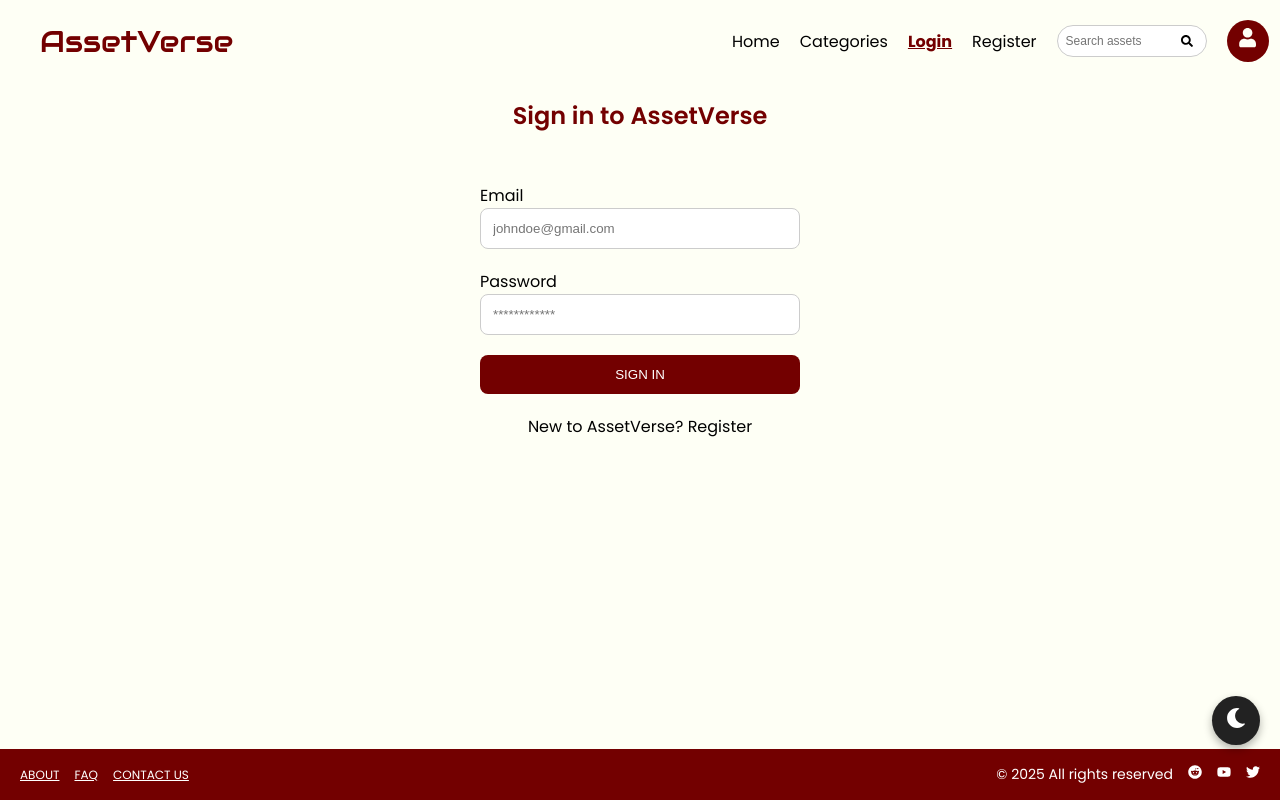
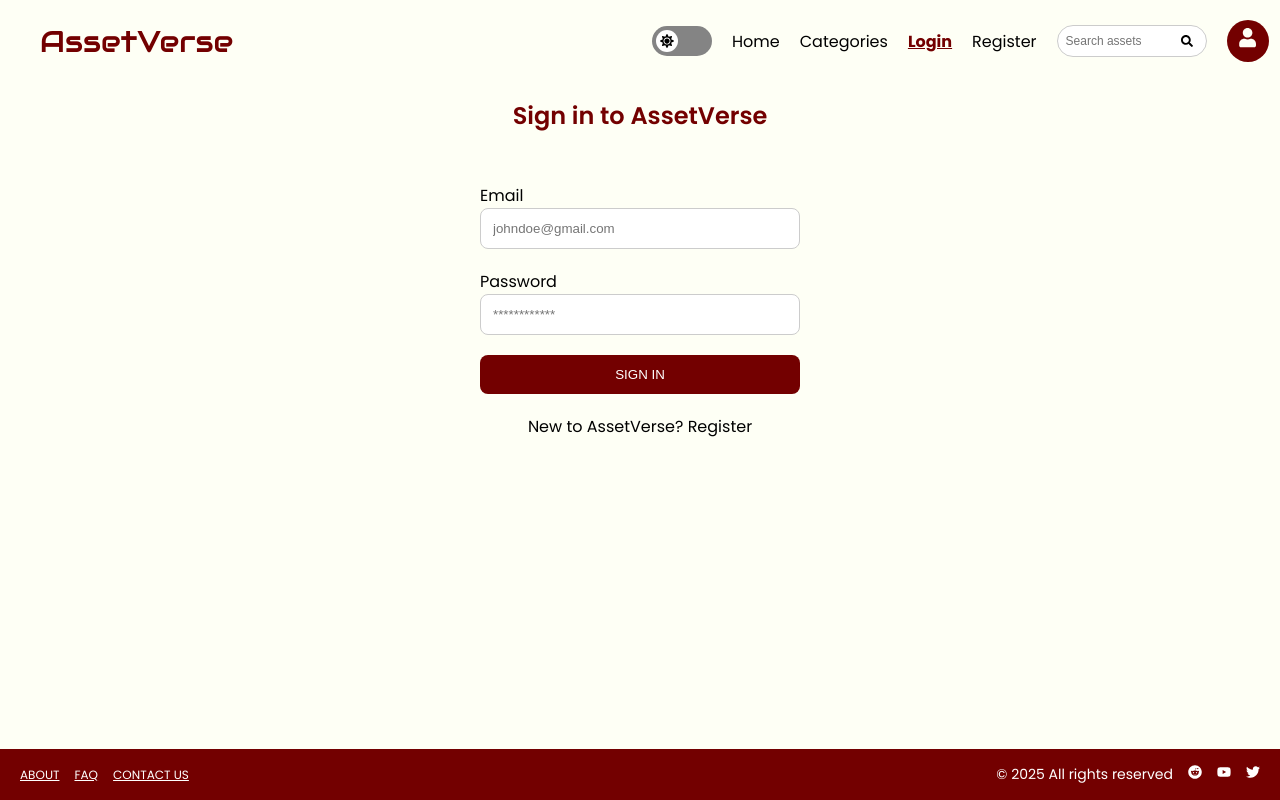
Before and after one commit to alexvalmu/assetVerse, a React (Create React App) app in the folder frontend/: page /login in a window 1280 px wide. Built offline with nearby package versions, Linux system fonts and the light colour scheme.

Commit message:
boton modo

```diff
--- a/frontend/src/App.js
+++ b/frontend/src/App.js
@@ -38,7 +38,7 @@ function App() {
 
             </Routes>
           </div>
-          <BotonModo />
+
           <Footer />
         </div>
       </Router>
--- a/frontend/src/components/BotonModo.jsx
+++ b/frontend/src/components/BotonModo.jsx
@@ -1,5 +1,6 @@
 import { useEffect, useState } from 'react';
-import {FaSun, FaMoon} from 'react-icons/fa';
+import { FaSun, FaMoon } from 'react-icons/fa';
+
 function BotonModo() {
     const [modoOscuro, setModoOscuro] = useState(() => {
         return localStorage.getItem('modo') === 'oscuro';
@@ -8,11 +9,11 @@ function BotonModo() {
     useEffect(() => {
         if (modoOscuro) {
             document.body.classList.add('modo-oscuro');
-        document.documentElement.classList.add('modo-oscuro');  // <-- Esto
+            document.documentElement.classList.add('modo-oscuro');
             localStorage.setItem('modo', 'oscuro');
         } else {
             document.body.classList.remove('modo-oscuro');
-        document.documentElement.classList.remove('modo-oscuro');  // <-- Esto
+            document.documentElement.classList.remove('modo-oscuro');
             localStorage.setItem('modo', 'claro');
         }
     }, [modoOscuro]);
@@ -22,27 +23,58 @@ function BotonModo() {
     };
 
     return (
-        <button
-            onClick={alternarModo}
+        <div style={{
+
+        }}>
+            <label style={{
+                display: 'flex',
+                alignItems: 'center',
+                cursor: 'pointer'
+            }}>
+                <div style={{
+                    position: 'relative',
+                    width: '60px',
+                    height: '30px',
+                    backgroundColor: modoOscuro ? '#848484' : '#848484',
+                    borderRadius: '999px',
+                    transition: 'background-color 0.3s ease'
+                }}>
+                    <input
+                        type="checkbox"
+                        checked={modoOscuro}
+                        onChange={alternarModo}
                         style={{
-                position: 'fixed',
-                bottom: '55px',
-                right: '20px',
-                zIndex: 9999,
-                padding: '12px 14px',
+                            opacity: 0,
+                            width: '100%',
+                            height: '100%',
+                            position: 'absolute',
+                            cursor: 'pointer',
+                            zIndex: 2
+                        }}
+                    />
+                    <div style={{
+                        position: 'absolute',
+                        top: '4px',
+                        left: modoOscuro ? '32px' : '4px',
+                        width: '22px',
+                        height: '22px',
                         borderRadius: '50%',
-                backgroundColor: modoOscuro ? '#fff' : '#222',
-                color: modoOscuro ? '#000' : '#fff',
-                fontSize: '20px',
-                boxShadow: '0 4px 8px rgba(0,0,0,0.3)',
-                border: 'none',
-                cursor: 'pointer',
-                transition: 'all 0.3s ease'
-            }}
-            title={`Cambiar a modo ${modoOscuro ? 'claro' : 'oscuro'}`}
-        >
-            {modoOscuro ? <FaSun/> : <FaMoon/>}
-        </button>
+                        backgroundColor: modoOscuro ? '#c7c7c7' : '#fff',
+                        display: 'flex',
+                        alignItems: 'center',
+                        justifyContent: 'center',
+                        transition: 'left 0.3s ease, background-color 0.3s ease',
+                        zIndex: 1
+                    }}>
+                        {modoOscuro ? (
+                            <FaMoon color="black" size={14} />
+                        ) : (
+                            <FaSun color="black" size={14} />
+                        )}
+                    </div>
+                </div>
+            </label>
+        </div>
     );
 }
 
--- a/frontend/src/components/Header.jsx
+++ b/frontend/src/components/Header.jsx
@@ -4,7 +4,7 @@ import { useSelector, useDispatch } from 'react-redux';
 import { logout, reset } from '../features/auth/authSlice';
 import { useState } from 'react';
 import { useLocation } from 'react-router-dom';
-
+import BotonModo from './BotonModo';
 function Header() {
   const navigate = useNavigate();
   const dispatch = useDispatch();
@@ -43,6 +43,7 @@ const handleLinkClick = () => {
     <header  className={`header ${isMenuOpen ? 'menu-open' : ''}`}>
       <div className='logo'>
         <Link to='/'>AssetVerse</Link>
+
       </div>
 
       <div>
@@ -50,6 +51,7 @@ const handleLinkClick = () => {
           {isMenuOpen ? <FaTimes /> : <FaBars />}
         </button>
         <ul className="menu-list">
+            <BotonModo />
           <li><Link to='/' onClick={handleLinkClick} className={location.pathname === '/' ? 'active' : ''}>Home</Link></li>
           <li><Link to='/categories' onClick={handleLinkClick} className={location.pathname === '/categories' ? 'active' : ''}>Categories</Link></li>
 
```
Lines whose indentation alone changed are shown as unchanged.
